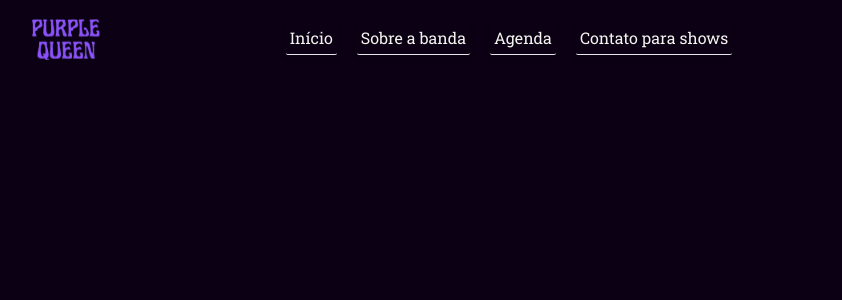
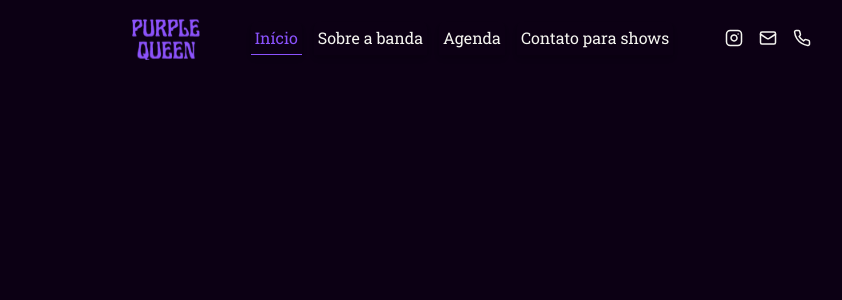
Before and after one commit to sonegobruno/purple-queen-band, a Next.js app: page / in a window 1280 px wide. Shown: the top 300 px of the page, without its empty margins (167-1009 px from the left). Built offline with nearby package versions, Linux system fonts and the light colour scheme.

Commit message:
feat: add link with icon

```diff
--- a/package.json
+++ b/package.json
@@ -14,6 +14,7 @@
     "@types/react-dom": "18.2.7",
     "autoprefixer": "10.4.14",
     "eslint-config-next": "13.4.10",
+    "lucide-react": "^0.260.0",
     "next": "13.4.10",
     "postcss": "8.4.26",
     "react": "18.2.0",
--- a/src/app/components/Header.tsx
+++ b/src/app/components/Header.tsx
@@ -1,10 +1,12 @@
+import { Instagram, Mail, Phone } from 'lucide-react'
 import Image from 'next/image'
 import Link from 'next/link'
 import { LinkButton } from './LinkButton'
+import { LinkIcon } from './LinkIcon'
 
 export function Header() {
   return (
-    <header className="p-4 flex justify-evenly align-middle">
+    <header className="p-4 space-x-12 flex justify-center items-center">
       <Link href="/" tabIndex={-1}>
         <Image
           src="/logo.svg"
@@ -14,14 +16,22 @@ export function Header() {
         />
       </Link>
 
-      <nav className="space-x-5 flex items-center">
+      <nav className="space-x-3 flex items-center">
         <LinkButton href="/">Início</LinkButton>
-        <LinkButton href="/">Sobre a banda</LinkButton>
-        <LinkButton href="/">Agenda</LinkButton>
+        <LinkButton href="/about">Sobre a banda</LinkButton>
+        <LinkButton href="/schedule">Agenda</LinkButton>
         <LinkButton href="contact">Contato para shows</LinkButton>
       </nav>
 
-      <div></div>
+      <nav className="space-x-2 flex items-center">
+        <LinkIcon
+          href="https://www.instagram.com/purplequeenband"
+          icon={Instagram}
+        />
+
+        <LinkIcon href="mailto:purplequeenband@gmail.com" icon={Mail} />
+        <LinkIcon href="tel:35984396313" icon={Phone} />
+      </nav>
     </header>
   )
 }
--- a/src/app/components/LinkButton.tsx
+++ b/src/app/components/LinkButton.tsx
@@ -1,15 +1,37 @@
+'use client'
+
 import Link from 'next/link'
+import { usePathname } from 'next/navigation'
+import { useMemo } from 'react'
+import { twMerge } from 'tailwind-merge'
 
 interface Props {
   href: string
   children: React.ReactNode
 }
 
+const ACTIVE_STYLE = 'text-primary border-primary'
+
 export function LinkButton({ href, children }: Props) {
+  const pathname = usePathname()
+
+  const statusStyle = useMemo(() => {
+    let styles = ''
+
+    if (pathname === href) {
+      styles += ` ${ACTIVE_STYLE}`
+    }
+
+    return styles
+  }, [pathname, href])
+
   return (
     <Link
       href={href}
-      className="transition-all shadow-md p-1 rounded-sm border-b focus:shadow-primary hover:text-primary hover:border-primary"
+      className={twMerge(
+        'transition-all shadow-md p-1 rounded-t-md border-b border-transparent focus:shadow-primary hover:text-primary hover:border-primary',
+        statusStyle,
+      )}
     >
       {children}
     </Link>
--- /dev/null
+++ b/src/app/components/LinkIcon.tsx
@@ -0,0 +1,18 @@
+import Link from 'next/link'
+import { ElementType } from 'react'
+
+interface Props {
+  href: string
+  icon: ElementType
+}
+
+export function LinkIcon({ href, icon: Icon }: Props) {
+  return (
+    <Link
+      href={href}
+      className="transition-all p-1 rounded-full focus:shadow-primary hover:shadow-primary"
+    >
+      <Icon size={18} />
+    </Link>
+  )
+}
```
Also changed, not shown: 1 other file (tests, documents, lock files or other folders).
